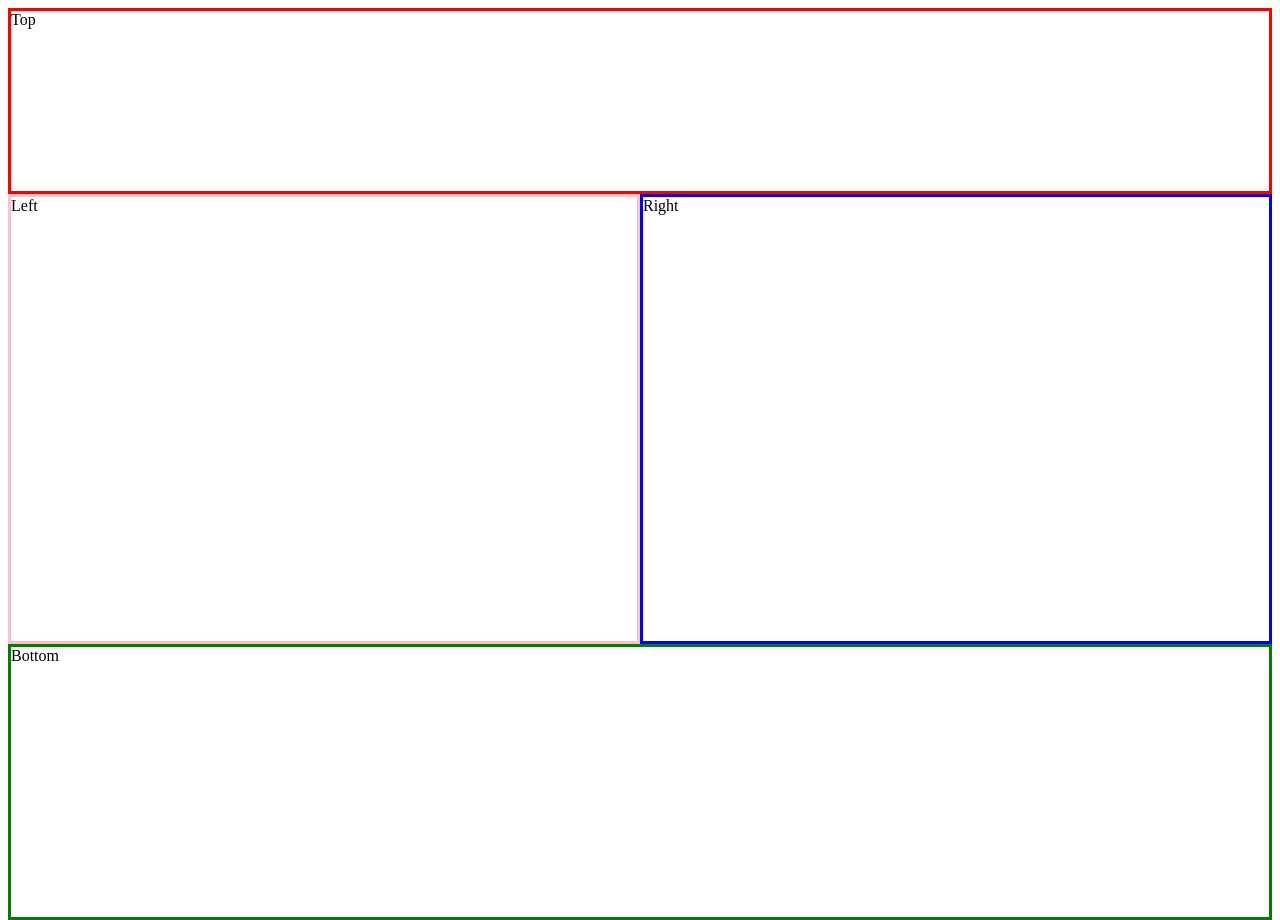
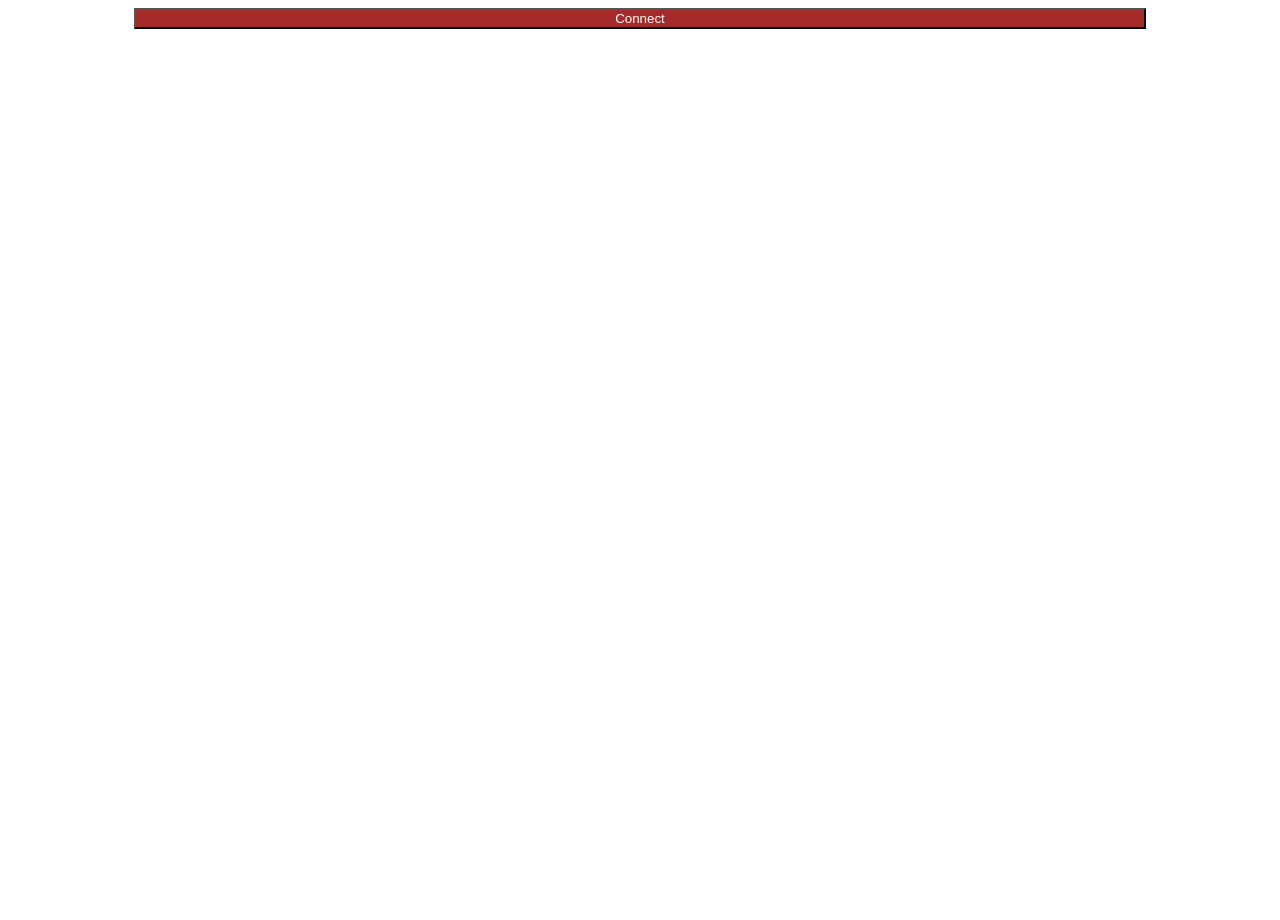
Before and after one commit to lauranuez/tutorial_vue, a Vue app: page / in a window 1280 px wide. After the commit the page ends 800 px from the top, so only its background shows below. Built offline with nearby package versions, Linux system fonts and the light colour scheme.

Commit message:
Step3: connect buttom

```diff
--- a/src/App.vue
+++ b/src/App.vue
@@ -1,6 +1,8 @@
 <template>
   <!--Que elementos vamos a mostrar en la pag web -->
-  <div class="main">
+  <button v-if = "!connected" class = "myButtonConnect" @click = "toggle">Connect</button>
+  <button v-if = "connected" class = "myButtonDisconnect" @click = "toggle">Disconnect</button>
+  <div v-if = "connected" class="main">
     <Top></Top>
     <div style="display: flex; height: 50%;">
       <Left></Left>
@@ -12,7 +14,7 @@
 
 <!--Donde definimos variables y funciones que van a actuar a menida que interactuemos con los elementos que van en la template  -->
 <script lang="ts">
-import { defineComponent } from "vue";
+import { defineComponent, ref } from "vue";
 import Left from "./components/Left.vue";
 import Right from "./components/Right.vue";
 import Top from "./components/Top.vue";
@@ -26,6 +28,16 @@
     Right,
     Bottom,
   },
+  setup(){
+    let connected = ref(false)
+    function toggle(){
+       connected.value = !connected.value;
+    }
+    return{
+      toggle,
+      connected
+    }
+  }
 });
 </script>
 
@@ -34,4 +46,18 @@
 .main{
   height:900px;
 }
+.myButtonConnect{
+  width: 80%;
+  background-color: brown;
+  color: white;
+  margin-left: 10%;
+  margin-bottom: 1%;
+}
+.myButtonDisconnect{
+  width: 80%;
+  background-color: blue;
+  color: white;
+  margin-left: 10%;
+  margin-bottom: 1%;
+}
 </style>
```
